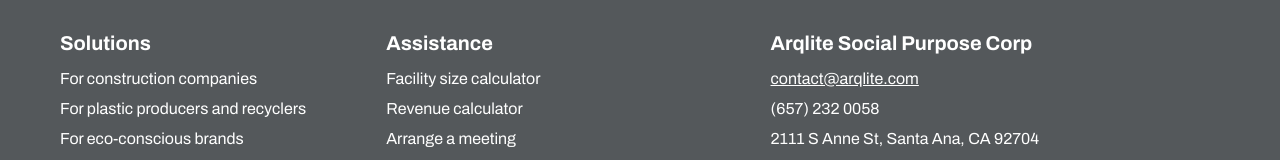
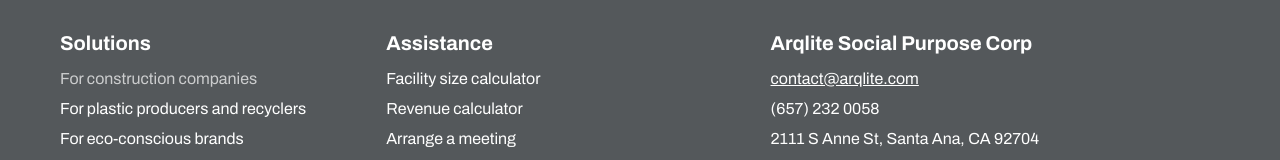
Before and after one commit to Apiary-Arqlite/arqlite, a React (Create React App) app: page / in a window 1280 px wide. In both pictures the pointer is over the link "For construction companies". Shown: the part 3998-4158 px from the top of the page. Built offline with nearby package versions, Linux system fonts and the light colour scheme.

Commit message:
added hover feature in footer

```diff
--- a/src/blocks/footer.css
+++ b/src/blocks/footer.css
@@ -50,7 +50,12 @@
 .footer__link {
   color: #ffffff;
   text-decoration: none;
+
+  transition: all 0.2s ease;
+}
+.footer__link:hover{
   cursor: pointer;
+  color: rgba(255, 255, 255, 0.7);
 }
 .footer__copyright {
   grid-row: 3 / 4;
```
